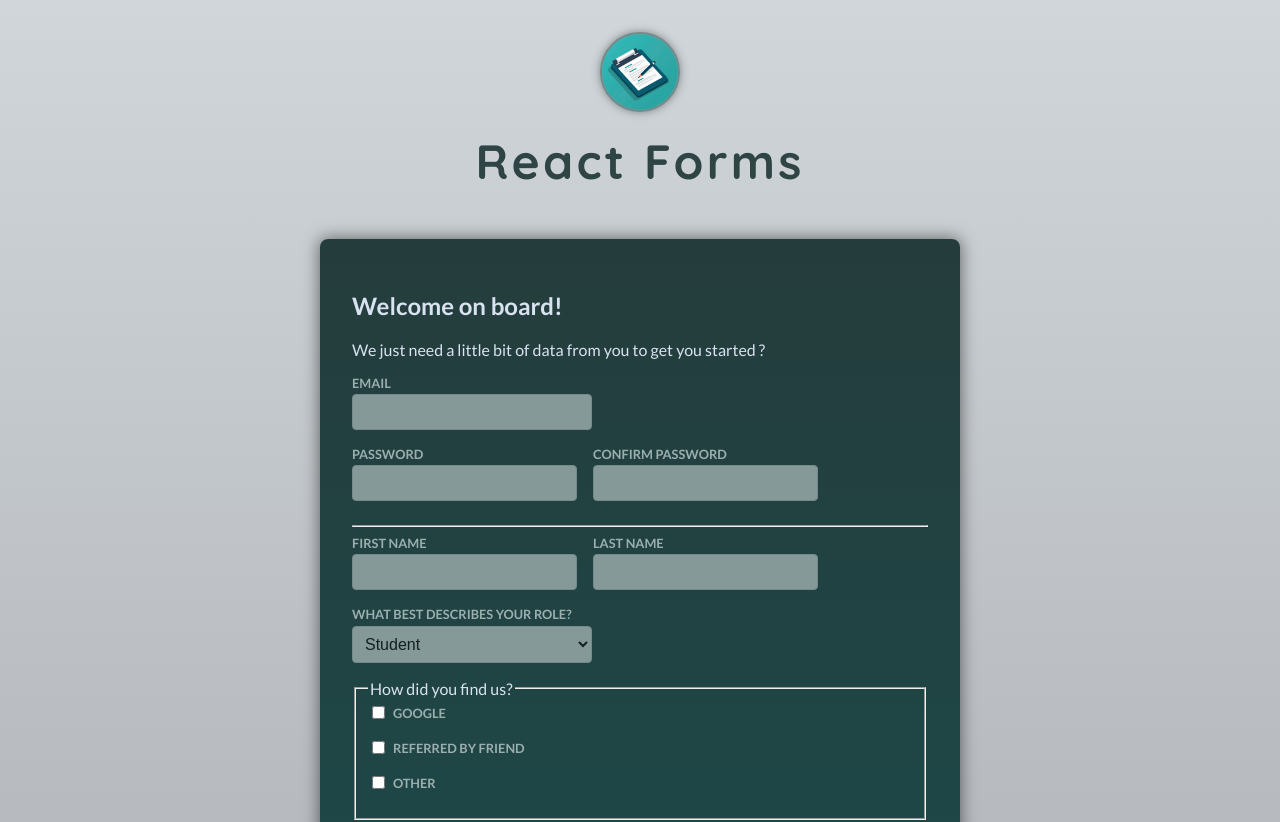
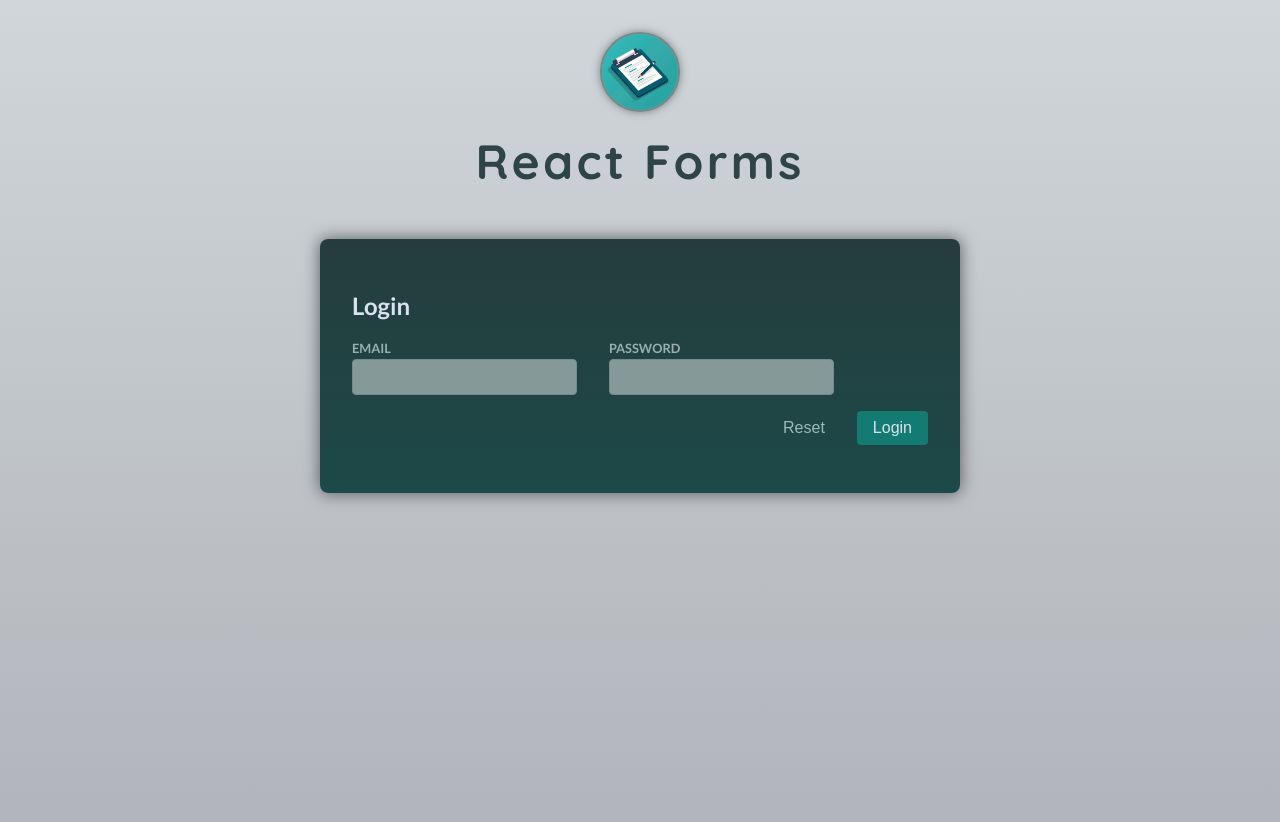
Before and after one commit to DmytroHutnyk/user-forms, a React (Vite) app: page / in a window 1280 px wide. Shown: the top 822 px of the page. Built offline with nearby package versions, Linux system fonts and the light colour scheme.

Commit message:
feat: add form validation on every keystroke

```diff
--- a/src/App.jsx
+++ b/src/App.jsx
@@ -1,13 +1,14 @@
 import Header from "@/components/Header.jsx";
 import Login from "@/components/Login.jsx";
 import Signup from "@/components/Signup.jsx";
+import StateLogin from "@/components/StateLogin.jsx";
 
 export default function App() {
   return (
       <>
         <Header/>
         <main>
-          <Signup/>
+          <StateLogin/>
         </main>
       </>
   )
--- a/src/components/Signup.jsx
+++ b/src/components/Signup.jsx
@@ -7,6 +7,8 @@ export default function Signup() {
         const data = Object.fromEntries(formData.entries())
         data.acquisition = acquisitionChannel;
         console.log(data);
+
+        event.target.reset();
     }
 
     return (
--- a/src/components/UseStateLogin.jsx
+++ b/src/components/StateLogin.jsx
@@ -1,8 +1,12 @@
 import {useState} from "react";
 
-export default function UseStateLogin() {
-    const [form, setForm] = useState({ email: "", password: "" });
+export default function StateLogin() {
+    const [form, setForm] = useState({
+        email: "",
+        password: ""
+    });
 
+    const emailIsInvalid = form.email !== '' && !form.email.includes('@');
 
     function handleChange(e) {
         const { name, value } = e.target;
@@ -33,6 +37,7 @@ export default function UseStateLogin() {
                         value={form.email}
                         onChange={handleChange} />
                 </div>
+                <div className="control-error">{emailIsInvalid && <p>Please enter a valid email address</p>}</div>
 
                 <div className="control no-margin">
                     <label htmlFor="password">Password</label>
```
